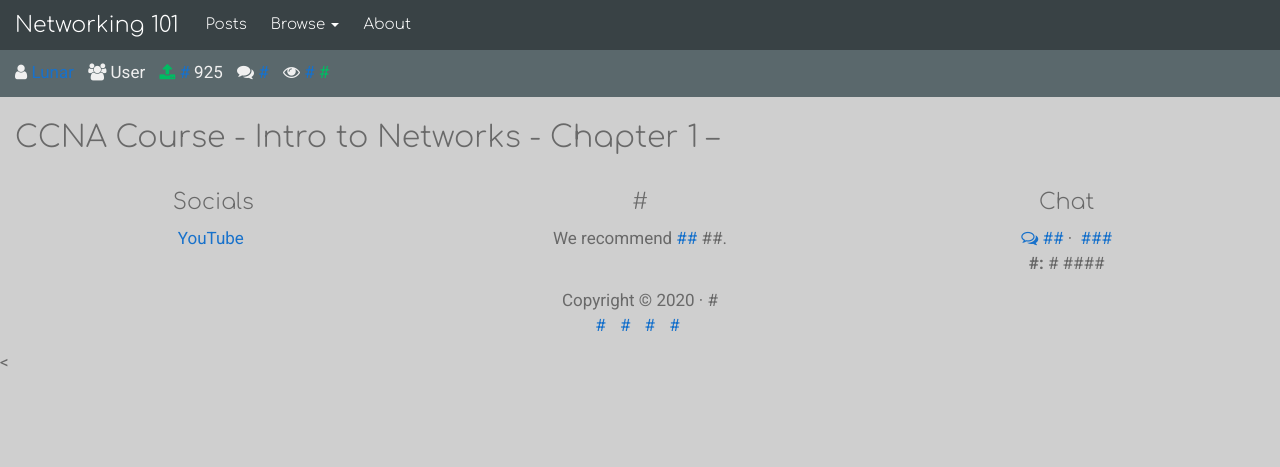
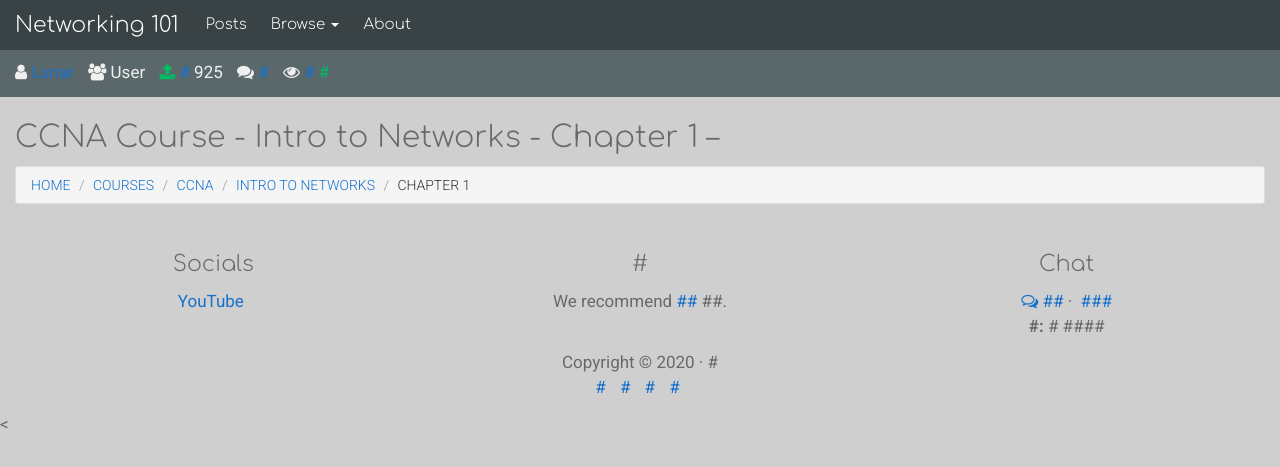
Before and after one commit to lunarcontrol/combust.it, a Jekyll site: the page built from course/ccna/intro-to-networks/1/index.md, in a window 1280 px wide. Shown: the top 467 px of the page. Built offline with Jekyll 4.4.1, drawn with Linux system fonts in a browser that asks for light colours; nearby versions of some CDN libraries; library files that are not in the unit come from our copies.

Commit message:
Update index.md

```diff
--- a/course/ccna/intro-to-networks/1/index.md
+++ b/course/ccna/intro-to-networks/1/index.md
@@ -2,3 +2,12 @@
 layout: page
 title: CCNA Course - Intro to Networks - Chapter 1
 ---
+<nav aria-label="breadcrumb">
+  <ol class="breadcrumb">
+    <li class="breadcrumb-item"><a href="../../../../">Home</a></li>
+    <li class="breadcrumb-item"><a href="../../../">Courses</a></li>
+    <li class="breadcrumb-item"><a href="../../">CCNA</a></li>
+    <li class="breadcrumb-item"><a href="../">Intro to Networks</a></li>
+    <li class="breadcrumb-item active" aria-current="page">Chapter 1</li>
+  </ol>
+</nav>
```
